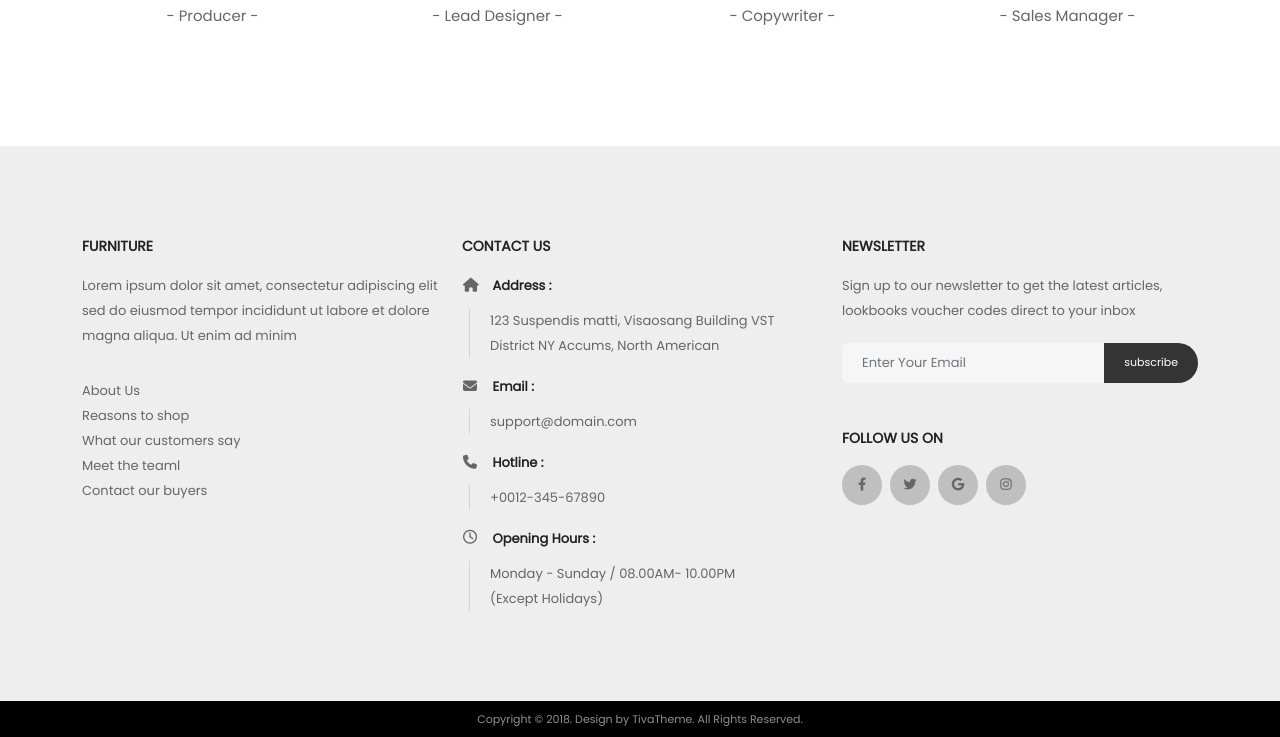
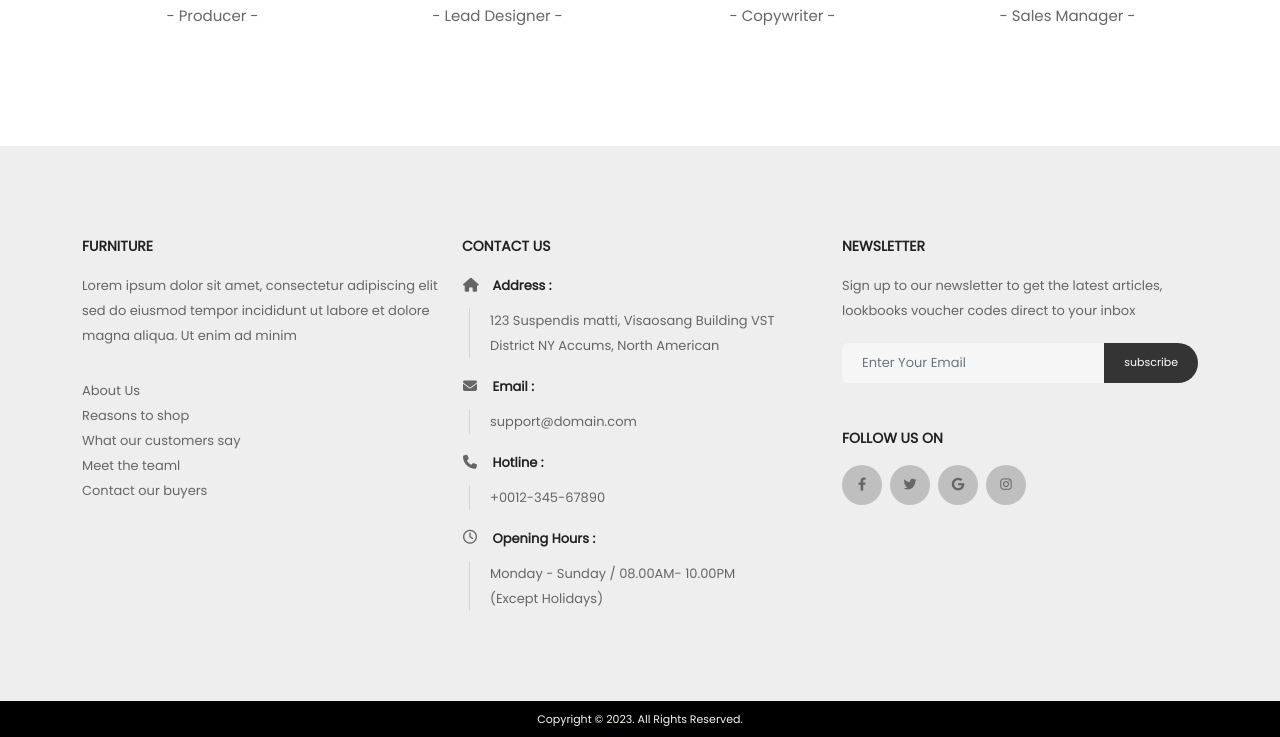
Before and after one commit to parthic2/furniture, a plain HTML site: page about.html in a window 1280 px wide. Shown: the part 2401-3138 px from the top of the page. Drawn offline with nearby package versions, Linux system fonts and the light colour scheme.

Commit message:
19-10-23

```diff
--- a/about.html
+++ b/about.html
@@ -606,7 +606,7 @@
               <div class="row">
                   <div class="text-center col-lg-12 ">
                       <span>
-                          Copyright © 2018. Design by TivaTheme. All Rights Reserved.
+                          Copyright © 2023. All Rights Reserved.
                       </span>
                   </div>
               </div>
--- a/assets/scss/layout/_footer.scss
+++ b/assets/scss/layout/_footer.scss
@@ -12,7 +12,7 @@
     #tiva-copyright {
         background: #000;
         font-size: 11px;
-        color: #909090;
+        color: #f9f6f1;
     }
 
     .inner-footer {
```
Also changed, not shown: contact.html (+1 -1 lines), index.html (+1 -1 lines), product.html (+1 -1 lines), assets/css/style.css.
